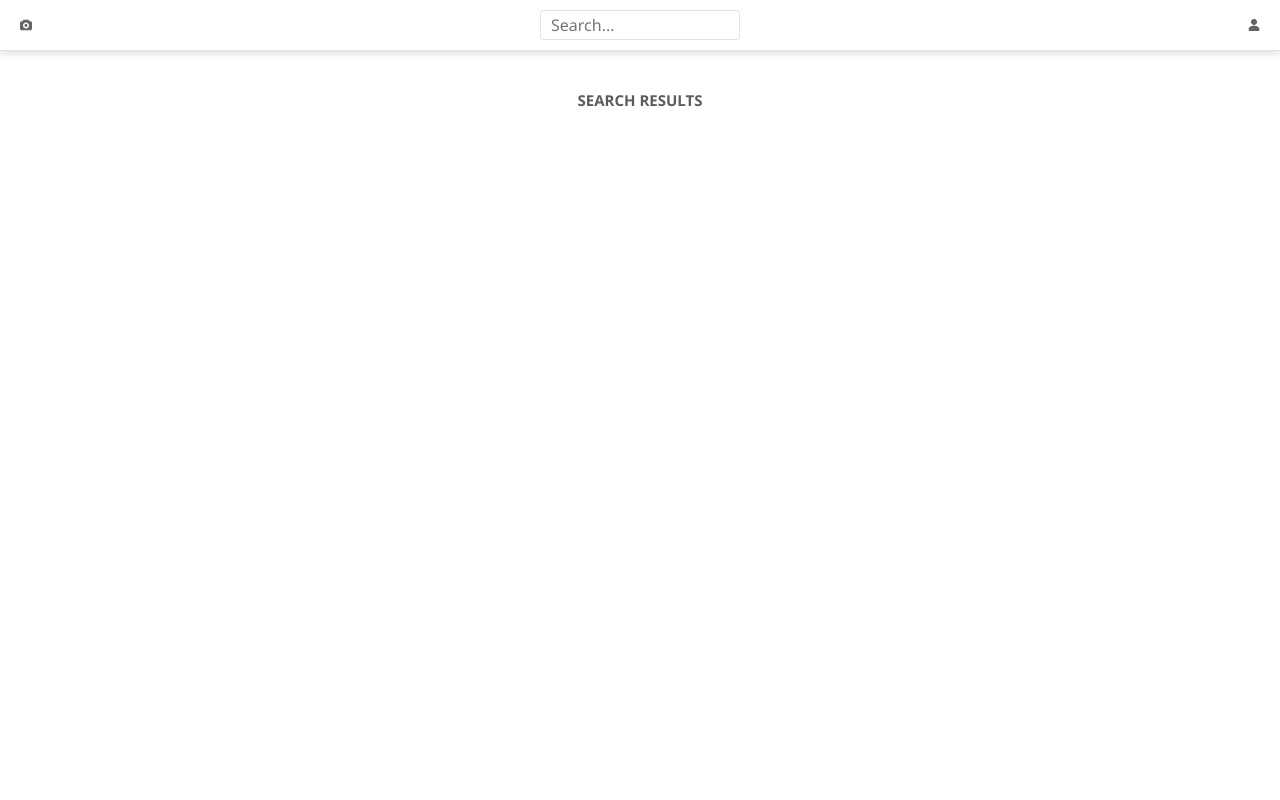
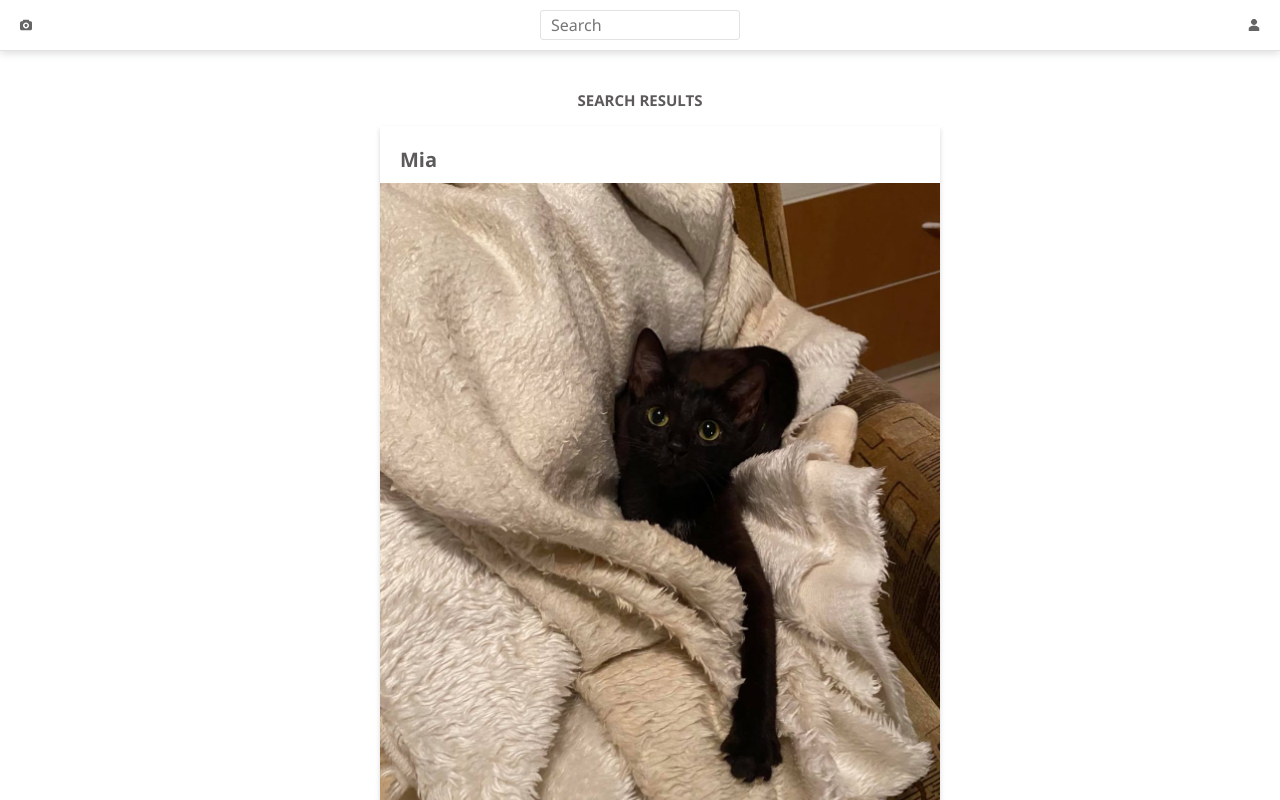
Before and after one commit to karellen22/martinsta-frontend, a React (Create React App) app: page /martinsta-frontend/search in a window 1280 px wide. Shown: the top 800 px of the page. Built offline with nearby package versions, Linux system fonts and the light colour scheme.

Commit message:
Implement search function

```diff
--- a/src/components/Header.tsx
+++ b/src/components/Header.tsx
@@ -1,10 +1,25 @@
 /** @jsxImportSource @emotion/react */
 import { css } from '@emotion/react';
 import { fontFamily, fontSize, gray1, gray2, gray5 } from '../Styles';
-import React from 'react';
+import React, { ChangeEvent } from 'react';
 import { FeedIcon, ProfileIcon } from './Icons';
+import { useSearchParams, useNavigate } from 'react-router-dom';
 
-export const Header = () => (
+export const Header = () => {
+  const [searchParams] = useSearchParams();
+  const criteria = searchParams.get('criteria') || '';
+  const navigate = useNavigate();
+  const [search, setSearch] = React.useState(criteria);
+  const handleSearchChange = (e: ChangeEvent<HTMLInputElement>) => {
+    setSearch(e.currentTarget.value);
+  };
+  const handleSubmit = (e: React.FormEvent) => {
+    e.preventDefault();
+    console.log('navigating to :/martinsta-frontend/search?criteria=' + search);
+    const modifiedSearchCriteria = search.replace('#', '');
+    navigate('/martinsta-frontend/search?criteria=' + modifiedSearchCriteria);
+  };
+  return (
     <div
       css={css`
         position: fixed;
@@ -21,9 +36,12 @@ export const Header = () => (
       `}
     >
       <FeedIcon />
+      <form onSubmit={handleSubmit}>
         <input
           type="text"
-      placeholder="Search..."
+          placeholder="Search"
+          value={search}
+          onChange={handleSearchChange}
           css={css`
             box-sizing: border-box;
             font-family: ${fontFamily};
@@ -40,6 +58,8 @@ export const Header = () => (
             }
           `}
         />
+      </form>
       <ProfileIcon />
     </div>
   );
+};
--- a/src/components/SearchPage.tsx
+++ b/src/components/SearchPage.tsx
@@ -1,4 +1,18 @@
+/** @jsxImportSource @emotion/react */ import { css } from '@emotion/react';
+import { useSearchParams } from 'react-router-dom';
 import React from 'react';
 import { Page } from './Page';
+import { PictureCardList } from './PictureCardList';
+import { searchPictures, PictureCardData } from '../data/PictureCardData';
 
-export const SearchPage = () => <Page title="Search Results">{null}</Page>;
+export const SearchPage = () => {
+  const [searchParams] = useSearchParams();
+  const search = searchParams.get('criteria') || '';
+  const matches = searchPictures(search);
+
+  return (
+    <Page title="Search Results">
+      <PictureCardList data={matches}></PictureCardList>
+    </Page>
+  );
+};
--- a/src/data/PictureCardData.ts
+++ b/src/data/PictureCardData.ts
@@ -86,3 +86,13 @@ export const getSpecificPictureCard = (pictureId: number) => {
 export const getUserPictures = (pictureAuthor: string) => {
   return pictureCards.filter((card) => card.pictureAuthor === pictureAuthor);
 };
+
+export const searchPictures = (searchCritera: string) => {
+  console.log(`Criteria: ${searchCritera}`);
+  const toReturn = pictureCards.filter(
+    (card) => card.pictureDescription.toLowerCase().includes(searchCritera.toLowerCase()),
+    // || card.pictureAuthor.toLowerCase().indexOf(searchCritera.toLowerCase()),
+  );
+  console.log(toReturn);
+  return toReturn;
+};
```
Lines whose indentation alone changed are shown as unchanged.
